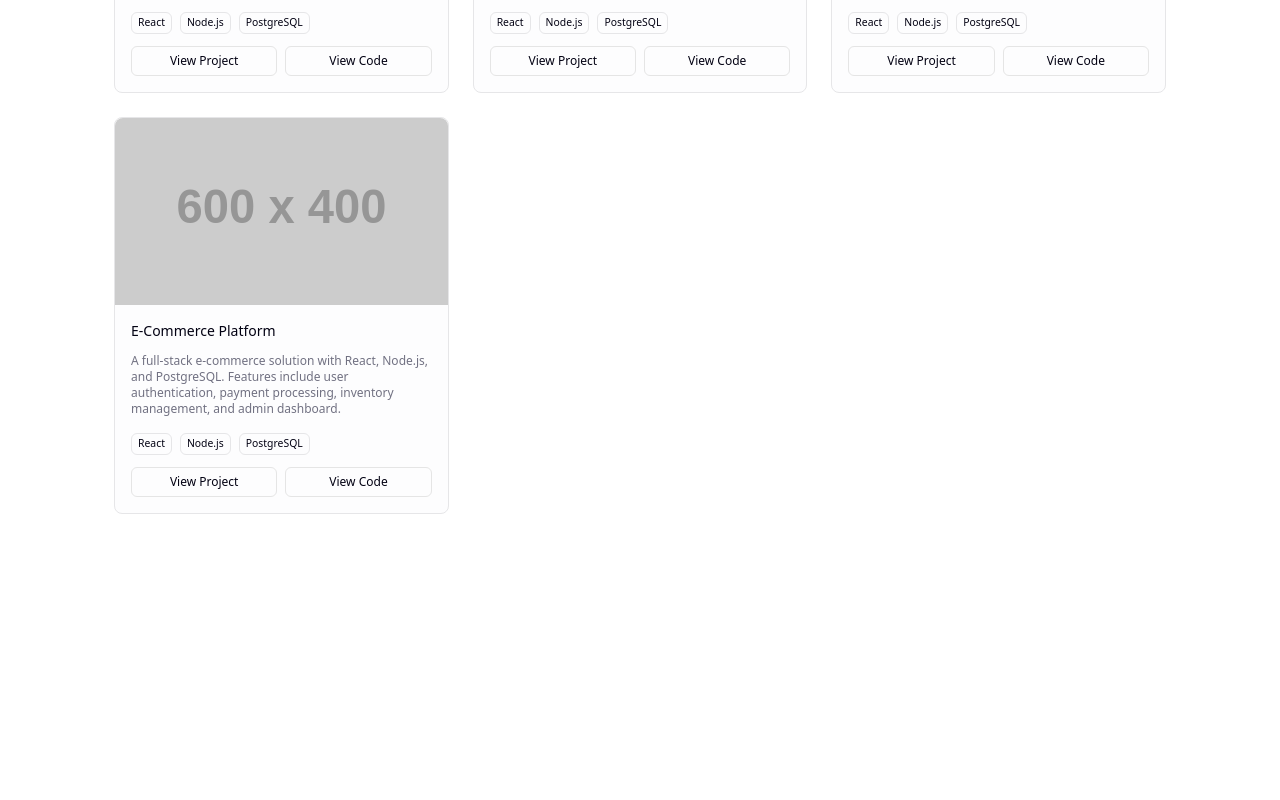
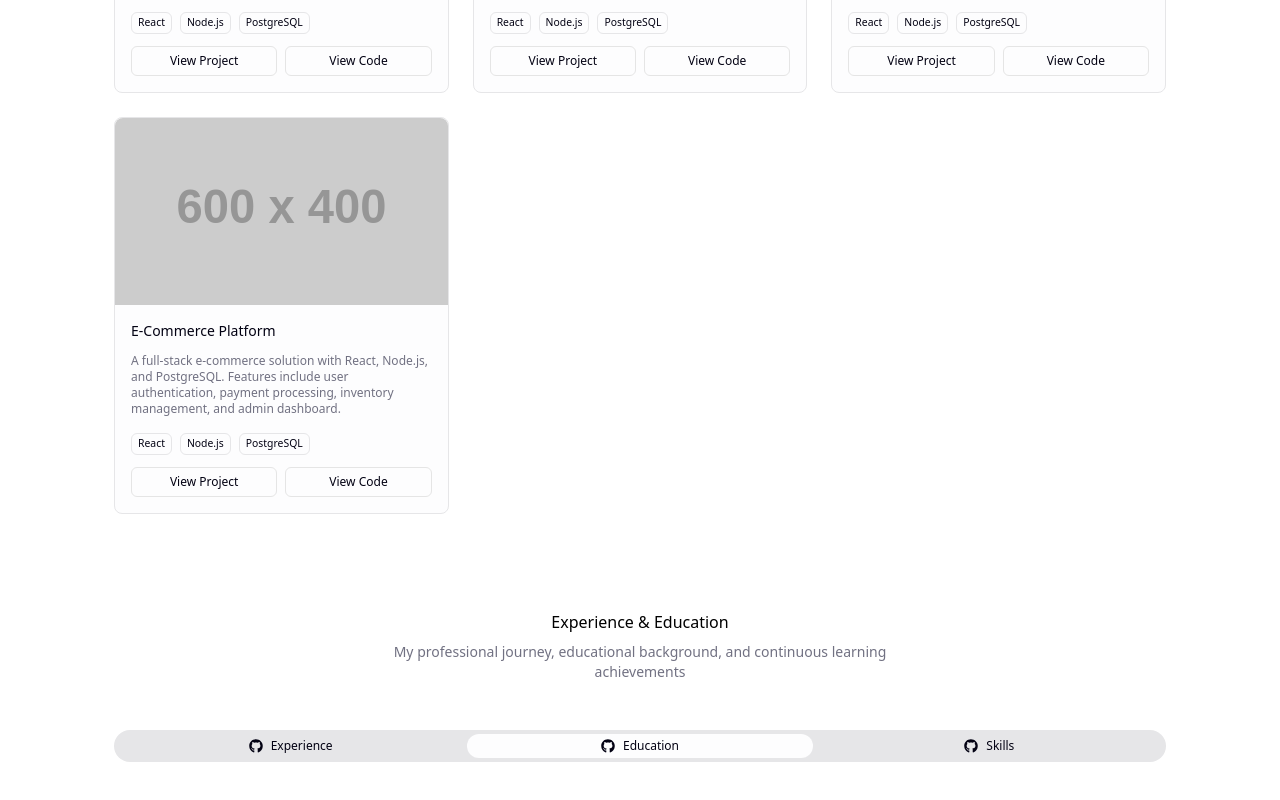
Before and after one commit to bkamkl9/portfolio, a Vue app: page / in a window 1280 px wide. Shown: the part 3646-4446 px from the top of the page. Before the commit the page ends 4160 px from the top, so only its background shows below. Built offline with nearby package versions, Linux system fonts and the light colour scheme; the HTML template or start-up script is replaced by a standard one.

Commit message:
feat: implement switch component

```diff
--- a/src/App.vue
+++ b/src/App.vue
@@ -7,4 +7,5 @@ import * as Sections from './components/sections'
   <Sections.UiAboutMeSection />
   <Sections.UiSkillsSection />
   <Sections.UiProjectsSection />
+  <Sections.UiExperienceSection />
 </template>
--- /dev/null
+++ b/src/components/sections/UiExperienceSection.vue
@@ -0,0 +1,23 @@
+<script setup lang="ts">
+import { ref } from 'vue'
+import { UiContainer } from '../layout'
+import * as Ui from '../ui'
+import { faGithub } from '@fortawesome/free-brands-svg-icons'
+
+const switchOptions = [
+  { label: 'Experience', value: 'experience', icon: faGithub },
+  { label: 'Education', value: 'education', icon: faGithub },
+  { label: 'Skills', value: 'skills', icon: faGithub },
+]
+const selected = ref<string>(switchOptions[1].value)
+</script>
+
+<template>
+  <UiContainer class="py-24">
+    <Ui.UiSectionTitle
+      title="Experience & Education"
+      description="My professional journey, educational background, and continuous learning achievements"
+    />
+    <Ui.UiSwitch v-model:selected="selected" :options="switchOptions" />
+  </UiContainer>
+</template>
--- a/src/components/sections/index.ts
+++ b/src/components/sections/index.ts
@@ -2,3 +2,4 @@ export { default as UiHeroSection } from "./UiHeroSection.vue";
 export { default as UiAboutMeSection } from "./UiAboutMeSection.vue";
 export { default as UiSkillsSection } from "./UiSkillsSection.vue";
 export { default as UiProjectsSection } from "./UiProjectsSection.vue";
+export { default as UiExperienceSection } from "./UiExperienceSection.vue";
--- /dev/null
+++ b/src/components/ui/UiSwitch.vue
@@ -0,0 +1,30 @@
+<script setup lang="ts" generic="T extends string">
+import type { IconDefinition } from '@fortawesome/free-brands-svg-icons'
+import { FontAwesomeIcon } from '@fortawesome/vue-fontawesome'
+
+const props = defineProps<{
+  options: { label: string; value: T; icon?: IconDefinition }[]
+}>()
+
+const selected = defineModel<T>('selected', { required: true })
+
+const isSelected = (value: T) => selected.value === value
+</script>
+
+<template>
+  <div class="flex items-center gap-2">
+    <div class="w-full bg-smoke-500 p-1 rounded-full relative flex gap-1">
+      <button
+        v-for="option in props.options"
+        :class="{
+          'w-full rounded-full text-[0.6rem] sm:text-xs font-medium text-black-500 items-center justify-center py-1 cursor-pointer flex gap-2': true,
+          'bg-white-500': isSelected(option.value),
+        }"
+        @click="selected = option.value"
+      >
+        <FontAwesomeIcon :icon="option.icon" v-if="option.icon" class="text-xs sm:text-sm" />
+        <span>{{ option.label }}</span>
+      </button>
+    </div>
+  </div>
+</template>
--- a/src/components/ui/index.ts
+++ b/src/components/ui/index.ts
@@ -4,3 +4,4 @@ export { default as UiPill } from "./UiPill.vue";
 export { default as UiCard } from "./UiCard.vue";
 export { default as UiSectionTitle } from "./UiSectionTitle.vue";
 export { default as UiProgress } from "./UiProgress.vue";
+export { default as UiSwitch } from "./UiSwitch.vue";
```
